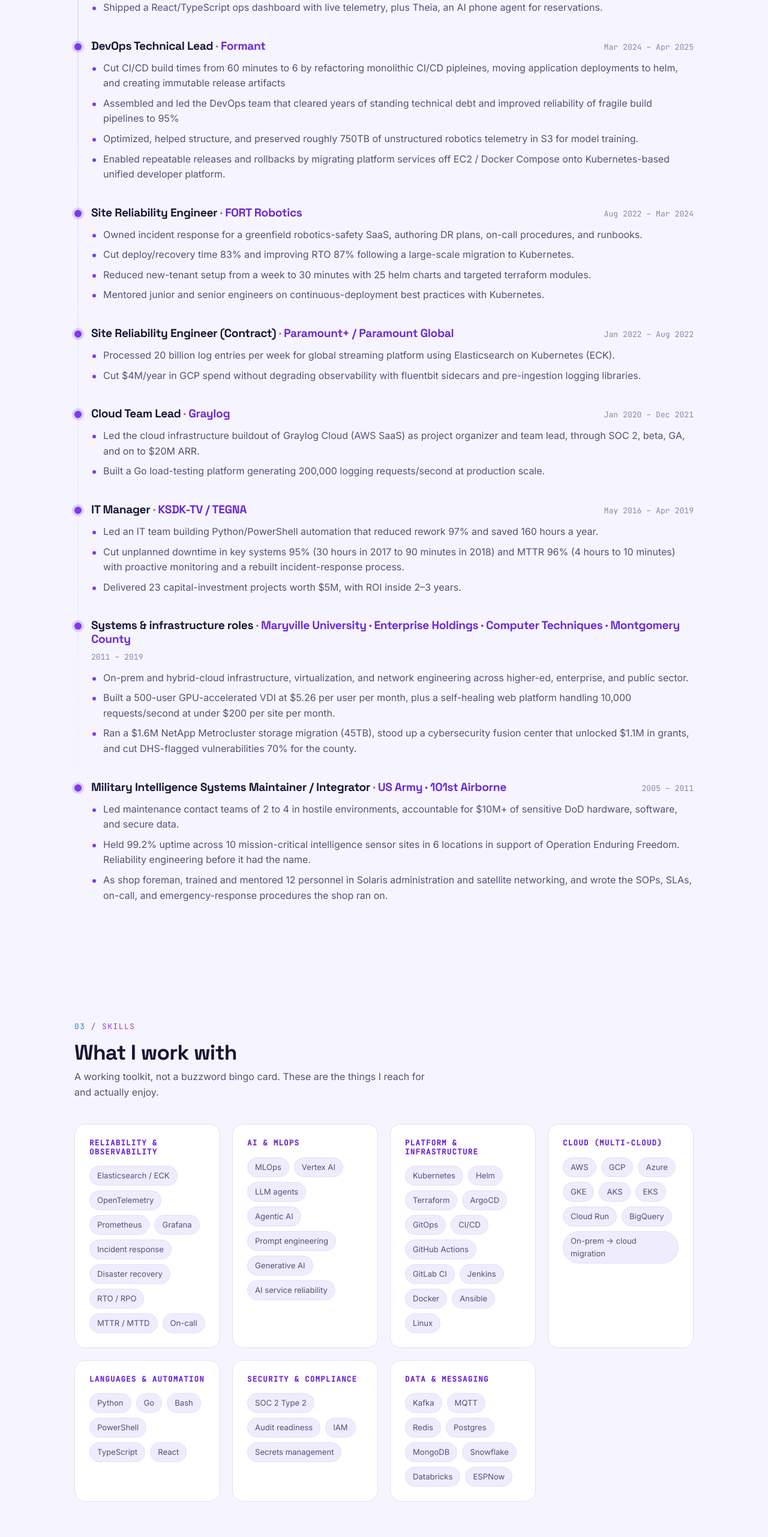
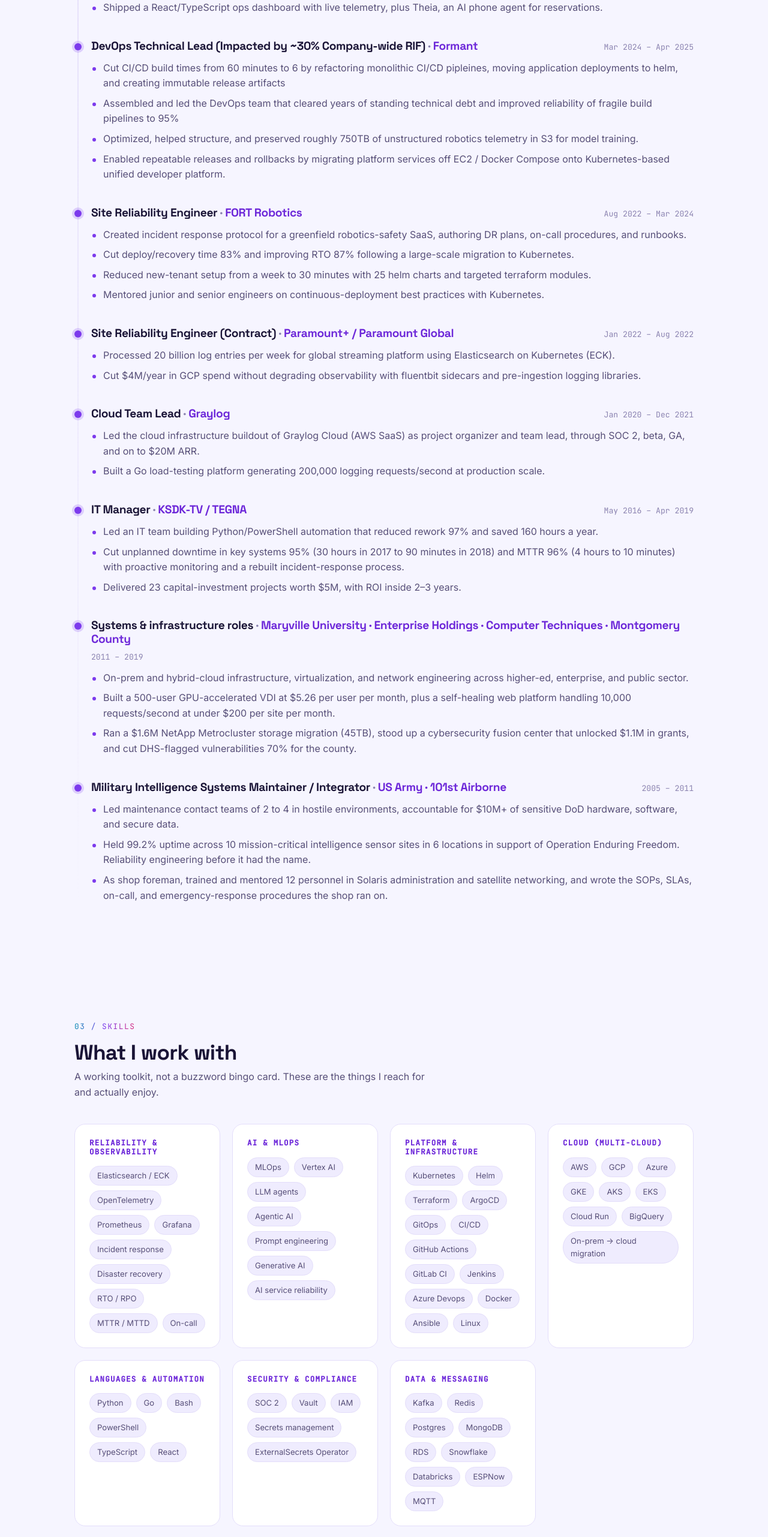
Before and after one commit to nicholas-a-hall/nicholas-a-hall.github.io, a React (Vite) app: page / in a window 1280 px wide. Shown: the part 2860-5423 px from the top of the page at 60% size. Built offline with nearby package versions, Linux system fonts and the light colour scheme.

Commit message:
skills update

```diff
--- a/src/data/content.js
+++ b/src/data/content.js
@@ -78,7 +78,7 @@
   },
   {
     category: 'Platform & Infrastructure',
-    skills: ['Kubernetes', 'Helm', 'Terraform', 'ArgoCD', 'GitOps', 'CI/CD', 'GitHub Actions', 'GitLab CI', 'Jenkins', 'Docker', 'Ansible', 'Linux'],
+    skills: ['Kubernetes', 'Helm', 'Terraform', 'ArgoCD', 'GitOps', 'CI/CD', 'GitHub Actions', 'GitLab CI', 'Jenkins', 'Azure Devops', 'Docker', 'Ansible', 'Linux'],
   },
   {
     category: 'Cloud (multi-cloud)',
@@ -90,11 +90,11 @@
   },
   {
     category: 'Security & Compliance',
-    skills: ['SOC 2 Type 2', 'Audit readiness', 'IAM', 'Secrets management'],
+    skills: ['SOC 2', 'Vault', 'IAM', 'Secrets management', 'ExternalSecrets Operator'],
   },
   {
     category: 'Data & Messaging',
-    skills: ['Kafka', 'MQTT', 'Redis', 'Postgres', 'MongoDB', 'Snowflake', 'Databricks', 'ESPNow'],
+    skills: ['Kafka', 'Redis', 'Postgres', 'MongoDB', 'RDS', 'Snowflake', 'Databricks', 'ESPNow', 'MQTT'],
   },
 ]
 
@@ -235,7 +235,7 @@
     ],
   },
   {
-    role: 'DevOps Technical Lead',
+    role: 'DevOps Technical Lead (Impacted by ~30% Company-wide RIF)',
     company: 'Formant',
     period: 'Mar 2024 – Apr 2025',
     highlights: [
@@ -250,7 +250,7 @@
     company: 'FORT Robotics',
     period: 'Aug 2022 – Mar 2024',
     highlights: [
-      'Owned incident response for a greenfield robotics-safety SaaS, authoring DR plans, on-call procedures, and runbooks.',
+      'Created incident response protocol for a greenfield robotics-safety SaaS, authoring DR plans, on-call procedures, and runbooks.',
       'Cut deploy/recovery time 83% and improving RTO 87% following a large-scale migration to Kubernetes.',
       'Reduced new-tenant setup from a week to 30 minutes with 25 helm charts and targeted terraform modules.',
       'Mentored junior and senior engineers on continuous-deployment best practices with Kubernetes.',
```
